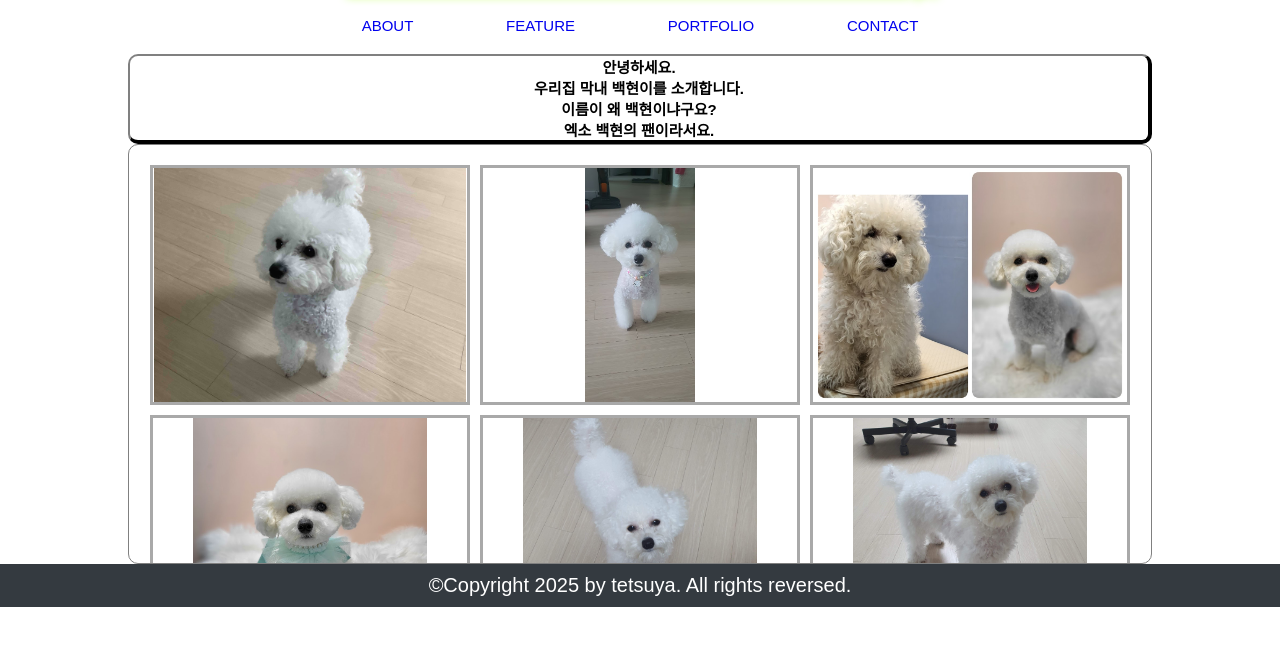
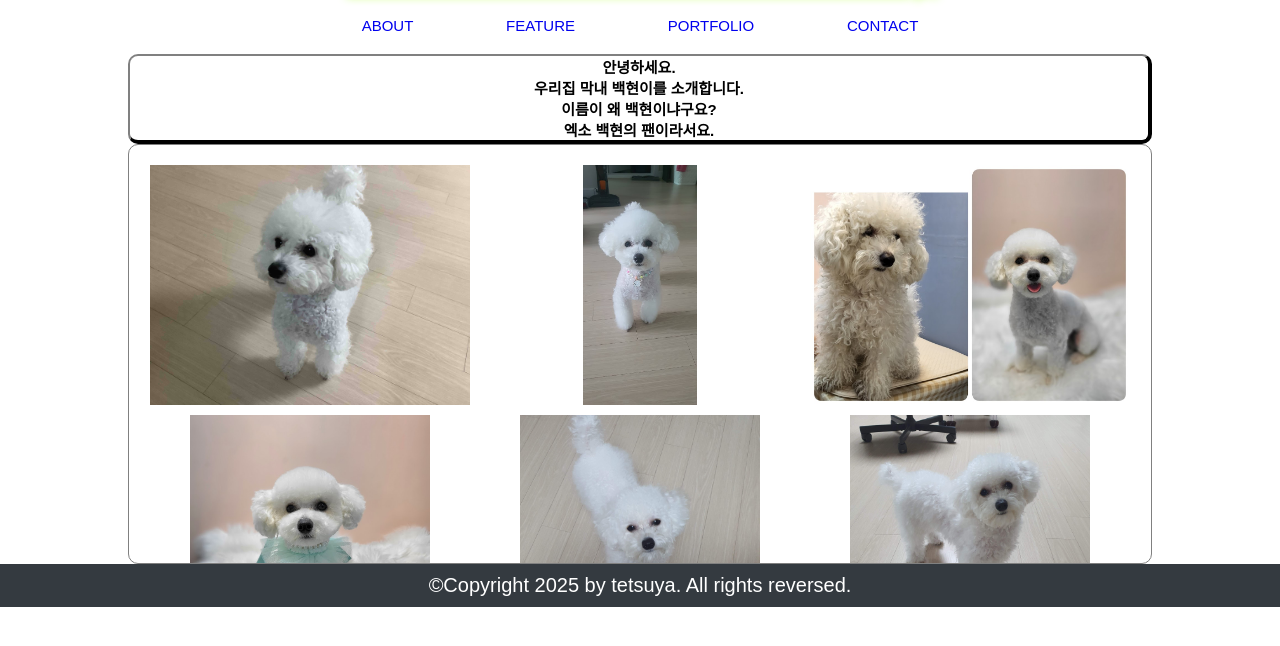
Before and after one commit to tetsuya0083/beckham_gallery_web, a plain HTML site: page index.html in a window 1280 px wide. Shown: the part 68-714 px from the top of the page. Drawn offline with Linux system fonts and the light colour scheme.

Commit message:
modified item style

```diff
--- a/css/style_main.css
+++ b/css/style_main.css
@@ -48,7 +48,6 @@ main {
     display: block;
     width: 320px;
     height: 240px;
-    border: 3px solid darkgray;
     align-items: center;
     object-fit: contain;
     overflow: hidden;/*블록 영역을 넘어가면 숨김*/
```
